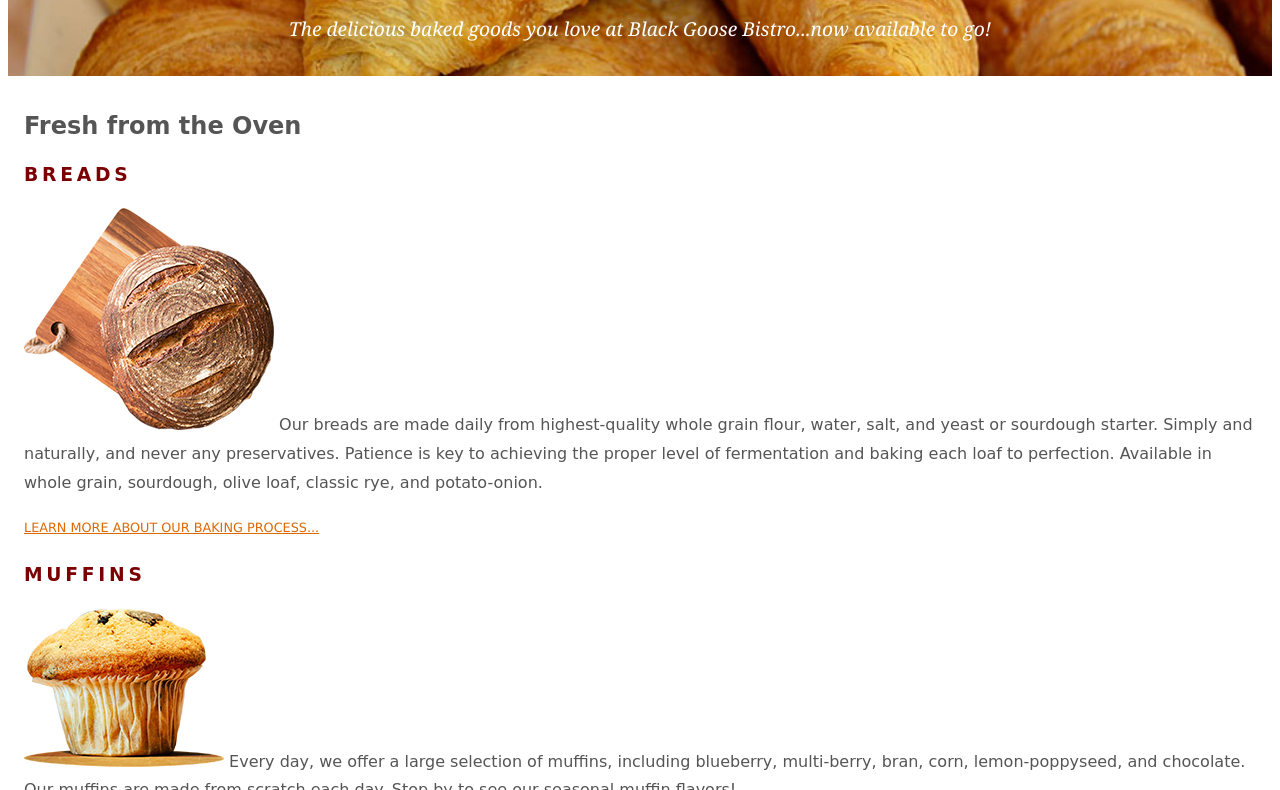
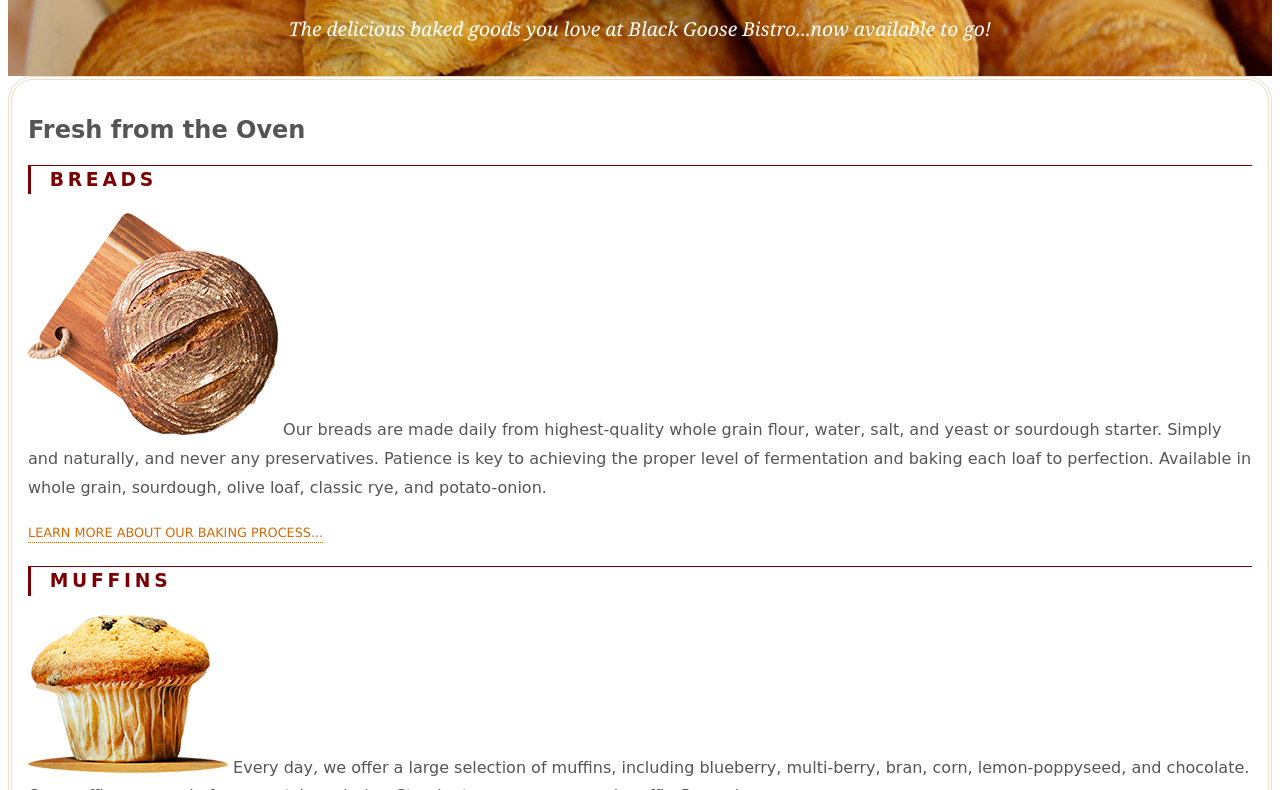
Before and after one commit to sonuram553/learning-web, a plain HTML site: page index.html in a window 1280 px wide. Shown: the part 180-970 px from the top of the page. Drawn offline with Linux system fonts and the light colour scheme; a web font is replaced by a local one.

Commit message:
Add border related properties

```diff
--- a/styles.css
+++ b/styles.css
@@ -18,6 +18,12 @@ body {
 }
 
 /* link styles */
+a {
+  text-decoration: none;
+  border-bottom: 1px dotted;
+  padding-bottom: 0.2em;
+}
+
 a:link,
 a:visited {
   color: #dc6903;
@@ -74,12 +80,17 @@ main {
   line-height: 1.8em;
   padding: 1em;
   color: #555;
+  border: double 4px #eaddc4;
+  border-radius: 25px;
 }
 
 h3 {
   text-transform: uppercase;
   letter-spacing: 0.2em;
   color: #7a0002;
+  border-top: 1px solid;
+  border-left: 3px solid;
+  padding-left: 1em;
 }
 
 p.more {
@@ -94,6 +105,7 @@ aside {
   background-color: #f6f3ed;
   padding: 1em;
   padding-left: 45px;
+  border-top-right-radius: 25px;
 }
 
 /* misc styles */
```
